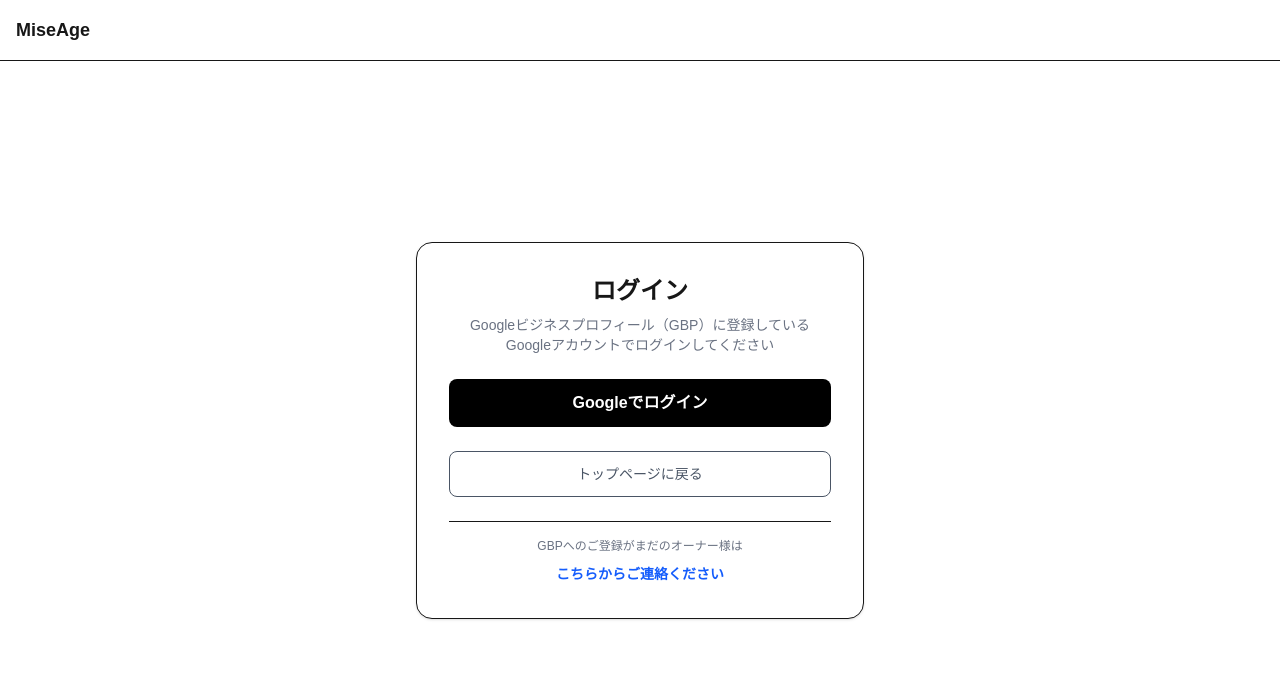
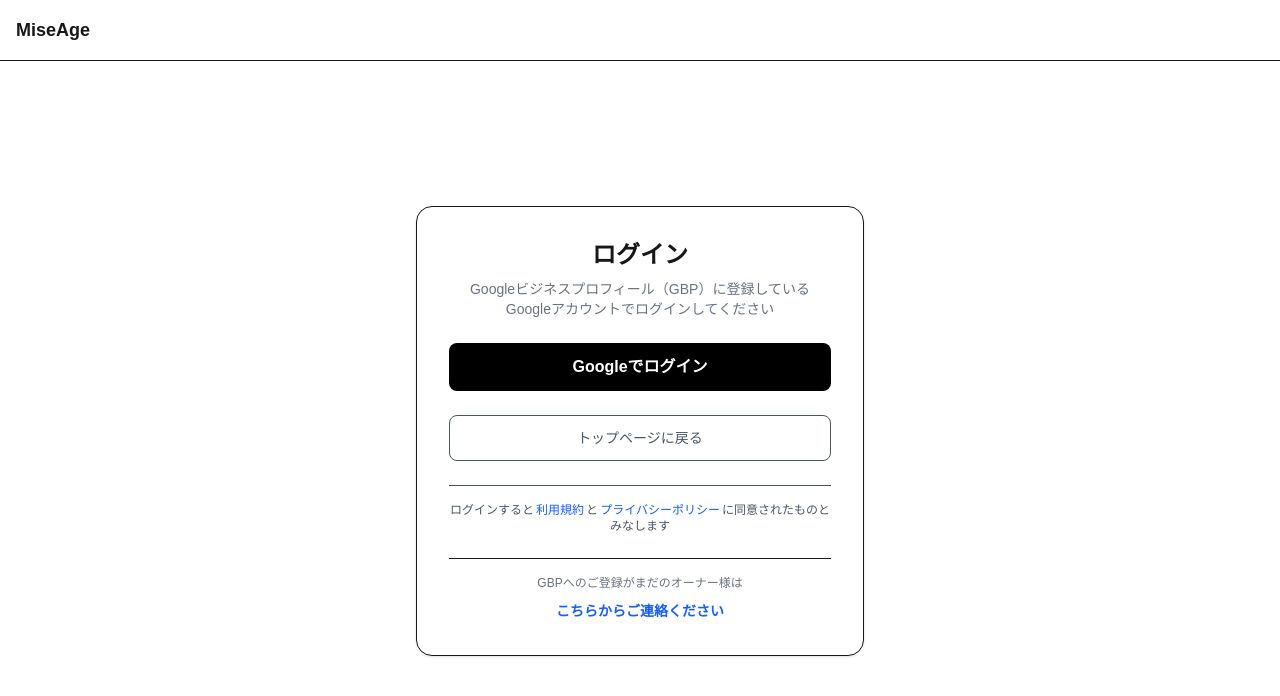
Before and after one commit to dev-scheman/miseage, a Next.js app: page /login in a window 1280 px wide. Shown: the top 696 px of the page. Built offline with nearby package versions, Linux system fonts and the light colour scheme; no server answers.

Commit message:
Add legal links: login consent text, footer links on all pages, and noindex meta tags

```diff
--- a/src/app/[slug]/page.tsx
+++ b/src/app/[slug]/page.tsx
@@ -345,6 +345,19 @@ export default function ShopPage() {
 
       </div>
 
+      {/* Legal Links Footer */}
+      <div className="px-4 py-4 text-center border-t mt-8">
+        <div className="flex flex-wrap gap-4 justify-center text-xs text-gray-500 mb-4">
+          <button onClick={() => router.push("/privacy")} className="hover:text-gray-700">プライバシーポリシー</button>
+          <span>|</span>
+          <button onClick={() => router.push("/terms")} className="hover:text-gray-700">利用規約</button>
+          <span>|</span>
+          <button onClick={() => router.push("/tokushoho")} className="hover:text-gray-700">特定商取引法</button>
+          <span>|</span>
+          <button onClick={() => router.push("/contact")} className="hover:text-gray-700">お問い合わせ</button>
+        </div>
+      </div>
+
       {/* Footer */}
       <div className="pb-16" />
       <Footer />
--- a/src/app/billing/page.tsx
+++ b/src/app/billing/page.tsx
@@ -3,6 +3,7 @@
 import { useEffect, useState } from "react";
 import { supabase } from "@/lib/supabase";
 import { useRouter } from "next/navigation";
+import Footer from "@/components/Footer";
 
 export default function BillingPage() {
   const [profile, setProfile] = useState<any>(null);
@@ -41,7 +42,7 @@ export default function BillingPage() {
   }, []);
 
   return (
-    <div className="min-h-screen bg-white text-black flex items-center justify-center p-6">
+    <div className="min-h-screen bg-white text-black flex items-center justify-center p-6 pb-32">
       <div className="w-full max-w-md space-y-6 border p-6 rounded-2xl shadow">
         <h1 className="text-2xl font-bold text-center">
           プラン管理
@@ -102,6 +103,22 @@ export default function BillingPage() {
           ← マイページに戻る
         </button>
       </div>
+
+      {/* Legal Links Footer */}
+      <div className="fixed bottom-16 left-0 right-0 bg-white border-t px-4 py-4">
+        <div className="max-w-xl mx-auto flex flex-wrap gap-4 justify-center text-xs text-gray-500">
+          <button onClick={() => router.push("/privacy")} className="hover:text-gray-700">プライバシーポリシー</button>
+          <span>|</span>
+          <button onClick={() => router.push("/terms")} className="hover:text-gray-700">利用規約</button>
+          <span>|</span>
+          <button onClick={() => router.push("/tokushoho")} className="hover:text-gray-700">特定商取引法</button>
+          <span>|</span>
+          <button onClick={() => router.push("/contact")} className="hover:text-gray-700">お問い合わせ</button>
+        </div>
+      </div>
+
+      {/* Navigation Footer */}
+      <Footer />
     </div>
   );
 }
--- a/src/app/login/page.tsx
+++ b/src/app/login/page.tsx
@@ -49,6 +49,26 @@ export default function LoginPage() {
             トップページに戻る
           </button>
 
+          <div className="pt-4 border-t text-center space-y-2 text-xs text-gray-600">
+            <p>
+              ログインすると
+              <button
+                onClick={() => router.push("/terms")}
+                className="text-blue-600 hover:text-blue-700 mx-0.5"
+              >
+                利用規約
+              </button>
+              と
+              <button
+                onClick={() => router.push("/privacy")}
+                className="text-blue-600 hover:text-blue-700 mx-0.5"
+              >
+                プライバシーポリシー
+              </button>
+              に同意されたものとみなします
+            </p>
+          </div>
+
           <div className="pt-4 border-t text-center space-y-2">
             <p className="text-xs text-gray-500">
               GBPへのご登録がまだのオーナー様は
--- a/src/app/mypage/[id]/page.tsx
+++ b/src/app/mypage/[id]/page.tsx
@@ -5,6 +5,7 @@ import { useEffect, useState } from "react";
 import { supabase } from "@/lib/supabase";
 import { useRequireActivePlan } from "@/lib/useRequireActivePlan";
 import { FACILITY_EMOJI } from "@/lib/facilityEmoji";
+import Footer from "@/components/Footer";
 
 // 大分類ごとの追加フィールド定義
 const CATEGORY_EXTRA_FIELDS: Record<string, { key: string; label: string; placeholder: string }[]> = {
@@ -799,6 +800,22 @@ export default function EditShopPage() {
           </button>
         </div>
       </div>
+
+      {/* Legal Links Footer */}
+      <div className="fixed bottom-16 left-0 right-0 bg-white border-t px-4 py-4">
+        <div className="max-w-xl mx-auto flex flex-wrap gap-4 justify-center text-xs text-gray-500">
+          <button onClick={() => router.push("/privacy")} className="hover:text-gray-700">プライバシーポリシー</button>
+          <span>|</span>
+          <button onClick={() => router.push("/terms")} className="hover:text-gray-700">利用規約</button>
+          <span>|</span>
+          <button onClick={() => router.push("/tokushoho")} className="hover:text-gray-700">特定商取引法</button>
+          <span>|</span>
+          <button onClick={() => router.push("/contact")} className="hover:text-gray-700">お問い合わせ</button>
+        </div>
+      </div>
+
+      {/* Navigation Footer */}
+      <Footer />
     </div>
   );
 }
--- a/src/app/mypage/page.tsx
+++ b/src/app/mypage/page.tsx
@@ -4,6 +4,7 @@ import { useEffect, useState } from "react";
 import { supabase } from "@/lib/supabase";
 import { useRequireActivePlan } from "@/lib/useRequireActivePlan";
 import { useRouter } from "next/navigation";
+import Footer from "@/components/Footer";
 
 
 export default function MyPage() {
@@ -67,7 +68,7 @@ export default function MyPage() {
 
   const color = (days ?? 100) <= 3 ? "bg-red-100" : "bg-yellow-100";
   return (
-    <div className="min-h-screen bg-white text-black p-6">
+    <div className="min-h-screen bg-white text-black p-6 pb-32">
       <div className="max-w-xl mx-auto space-y-6">
         <h1 className="text-2xl font-bold">マイページ</h1>
         {profile?.trial_ends_at && !profile?.subscribed && (
@@ -115,6 +116,22 @@ export default function MyPage() {
           新しい店舗を登録
         </button>
       </div>
+
+      {/* Legal Links Footer */}
+      <div className="fixed bottom-16 left-0 right-0 bg-white border-t px-4 py-4">
+        <div className="max-w-xl mx-auto flex flex-wrap gap-4 justify-center text-xs text-gray-500">
+          <button onClick={() => router.push("/privacy")} className="hover:text-gray-700">プライバシーポリシー</button>
+          <span>|</span>
+          <button onClick={() => router.push("/terms")} className="hover:text-gray-700">利用規約</button>
+          <span>|</span>
+          <button onClick={() => router.push("/tokushoho")} className="hover:text-gray-700">特定商取引法</button>
+          <span>|</span>
+          <button onClick={() => router.push("/contact")} className="hover:text-gray-700">お問い合わせ</button>
+        </div>
+      </div>
+
+      {/* Navigation Footer */}
+      <Footer />
     </div>
   );
 }
--- a/src/app/new/page.tsx
+++ b/src/app/new/page.tsx
@@ -4,6 +4,7 @@ import { useState } from "react";
 import { supabase } from "@/lib/supabase";
 import { useRequireActivePlan } from "@/lib/useRequireActivePlan";
 import { useRouter } from "next/navigation";
+import Footer from "@/components/Footer";
 
 export default function NewShopPage() {
   useRequireActivePlan();
@@ -88,7 +89,7 @@ export default function NewShopPage() {
   };
 
   return (
-    <div className="min-h-screen bg-gray-100 text-black flex items-center justify-center p-4">
+    <div className="min-h-screen bg-gray-100 text-black flex items-center justify-center p-4 pb-32">
       <div className="w-full max-w-md bg-white p-6 rounded-2xl shadow">
         <h1 className="text-2xl font-bold mb-6 text-center">
           店舗登録
@@ -148,6 +149,22 @@ export default function NewShopPage() {
           </button>
         </form>
       </div>
+
+      {/* Legal Links Footer */}
+      <div className="fixed bottom-16 left-0 right-0 bg-white border-t px-4 py-4">
+        <div className="max-w-xl mx-auto flex flex-wrap gap-4 justify-center text-xs text-gray-500">
+          <button onClick={() => router.push("/privacy")} className="hover:text-gray-700">プライバシーポリシー</button>
+          <span>|</span>
+          <button onClick={() => router.push("/terms")} className="hover:text-gray-700">利用規約</button>
+          <span>|</span>
+          <button onClick={() => router.push("/tokushoho")} className="hover:text-gray-700">特定商取引法</button>
+          <span>|</span>
+          <button onClick={() => router.push("/contact")} className="hover:text-gray-700">お問い合わせ</button>
+        </div>
+      </div>
+
+      {/* Navigation Footer */}
+      <Footer />
     </div>
   );
 }
```
